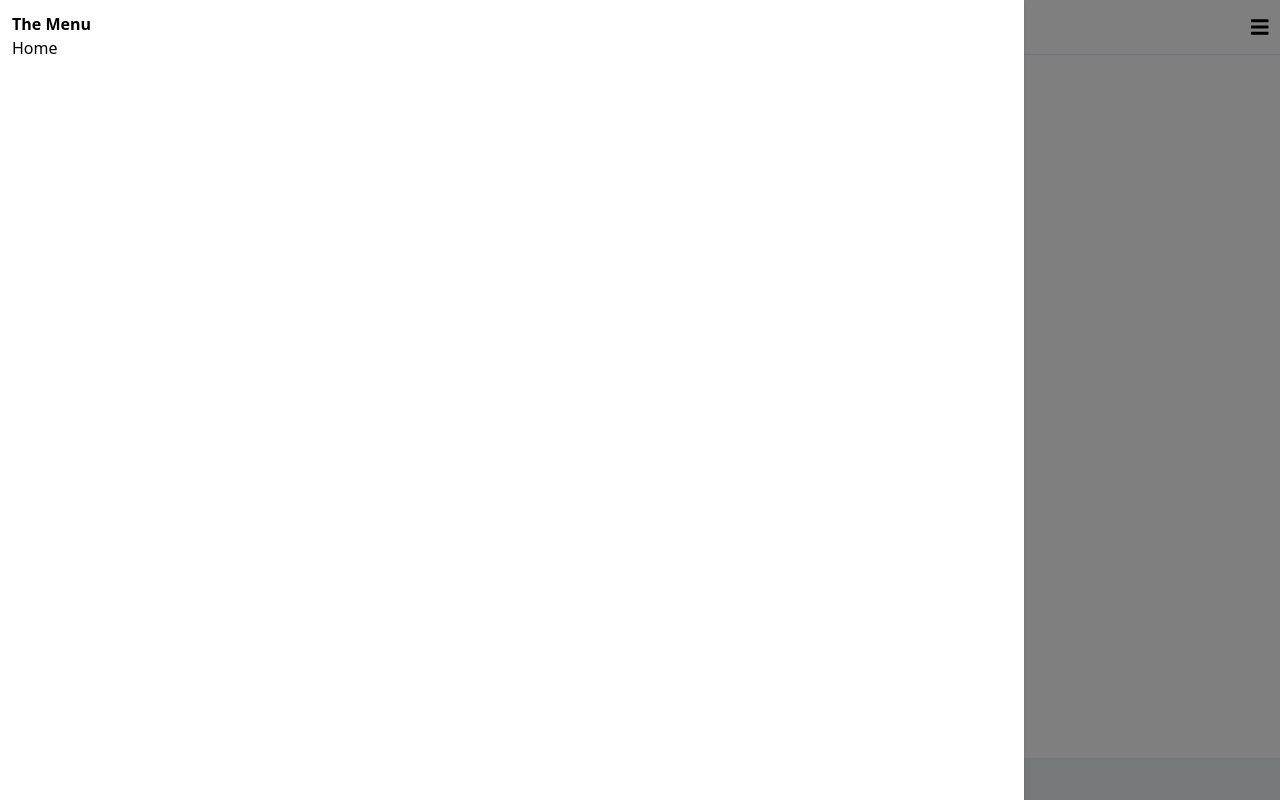
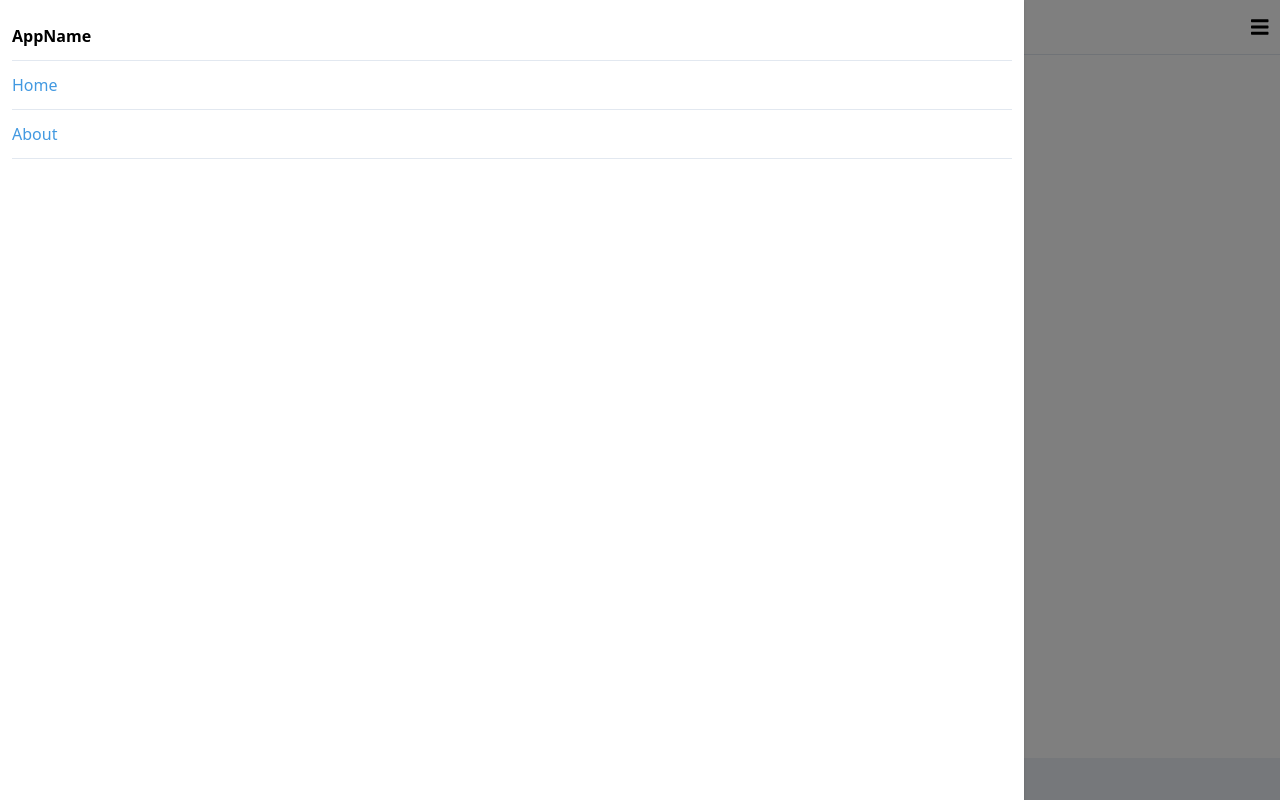
Before and after one commit to bejolo018/reactjs-practice, a React (Create React App) app in the folder react-prac/: page / in a window 1280 px wide. Both pictures are taken after a click on the icon 1259 px from the left and 26 px from the top of the page. Built offline with nearby package versions, Linux system fonts and the light colour scheme.

Commit message:
Expanded Navigation into two components, one that handles the animations and open/close state, and another that handles the links in the nav

```diff
--- a/react-prac/package.json
+++ b/react-prac/package.json
@@ -15,6 +15,7 @@
     "postcss-cli": "^7.1.1",
     "react": "^16.13.1",
     "react-dom": "^16.13.1",
+    "react-router-dom": "^5.2.0",
     "react-scripts": "3.4.1",
     "react-spring": "^8.0.27",
     "tailwindcss": "^1.6.2"
--- a/react-prac/src/App.js
+++ b/react-prac/src/App.js
@@ -1,15 +1,31 @@
 import React from 'react';
-
 import HelloWorld from './Components/HelloWorld';
 import Header from './Components/Header';
 import Footer from './Components/Footer'
+import {
+  BrowserRouter as Router,
+  Switch,
+  Route,
+  Link
+} from 'react-router-dom';
 
 function App() {
   return (
     <div>
+      <Router>
       <Header />
       <HelloWorld name="Dumb"/>
+      <Switch>
+        <Route exact path="/">
+          <h1 className="font-bold text-2xl">This is the homepage</h1>
+        </Route>
+        <Route path="/about">
+          <h1 className="font-bold text-2xl">About Us</h1>
+        </Route>
+      </Switch>
       <Footer />
+      </Router>
+
     </div>
   );
 }
--- a/react-prac/src/Components/Navigation.js
+++ b/react-prac/src/Components/Navigation.js
@@ -2,6 +2,7 @@ import React, {useState} from 'react'
 import { FontAwesomeIcon } from '@fortawesome/react-fontawesome'
 import { faBars } from '@fortawesome/free-solid-svg-icons'
 import { useTransition, animated } from 'react-spring'
+import NavigationMenu from './NavigationMenu'
 
 function Navigation(){
     // Creates variable and setter for show menu, state starts as false as default
@@ -50,14 +51,7 @@ function Navigation(){
                     style={props}
                     className="fixed bg-white top-0 left-0 w-4/5 h-full z-50 shadow p-3"
                     >
-                    <span className="font-bold">
-                        The Menu
-                    </span>
-                    <ul>
-                        <li>
-                            Home
-                        </li>
-                    </ul>
+                        <NavigationMenu closeMenu={() => setShowMenu(false)} />
                     </animated.div>
                 )
             }
--- /dev/null
+++ b/react-prac/src/Components/NavigationMenu.js
@@ -0,0 +1,37 @@
+import React from 'react'
+import { Link } from 'react-router-dom'
+
+
+function NavigationMenu(props) {
+    return (
+        <div>
+            <div className="font-bold py-3">
+                AppName
+            </div>
+            <ul>
+
+                <li>
+                    <Link
+                        to="/"
+                            className="text-blue-500 py-3 border-t border-b block"
+                            onClick={props.closeMenu}
+                        >
+                            Home
+                        </Link>
+                </li>
+
+                <li>
+                    <Link to="/about"
+                          className="text-blue-500 py-3 border-b block"
+                          onClick={props.closeMenu}
+                           >
+                           About
+                    </Link>
+                </li>
+
+                    </ul>
+        </div>
+    )
+}
+
+export default NavigationMenu
```
Also changed, not shown: 1 other file (tests, documents, lock files or other folders).
